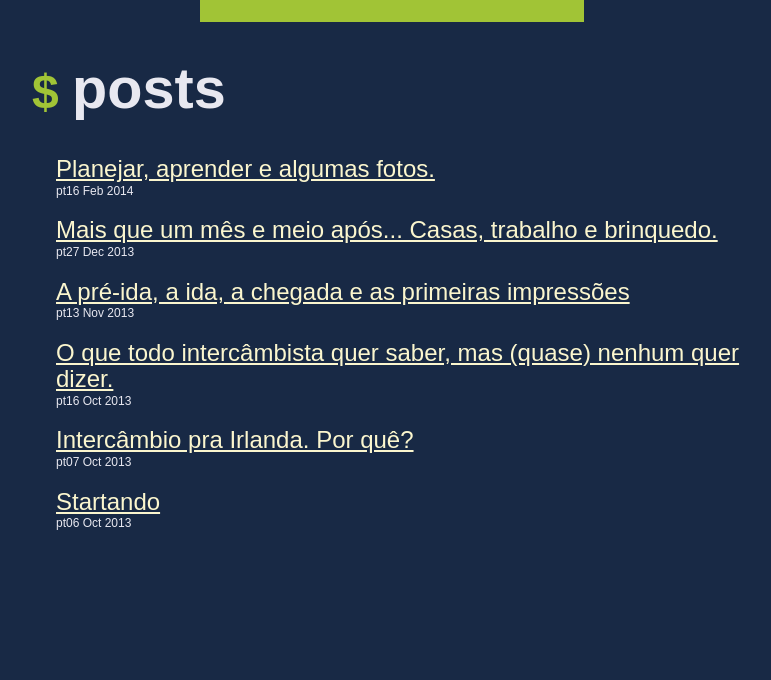
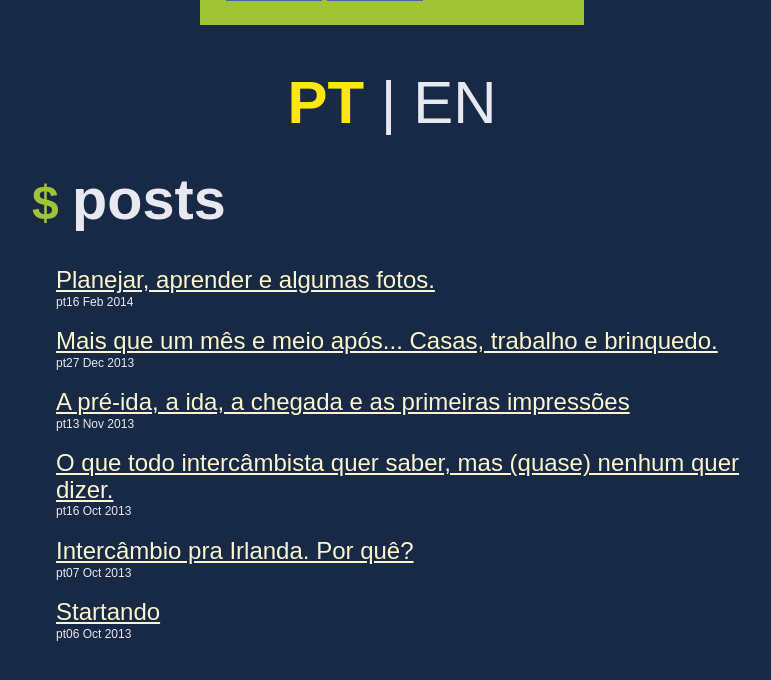
Before and after one commit to armobstatsthur/blog, a Jekyll site: the page built from index.md, in a window 1280 px wide, cut to the strip 295-1027 px from the top of the page. Shown: the top 680 px of the strip, without its empty margins (248-1019 px from the left). Built offline with Jekyll 4.4.1, drawn with Linux system fonts in a browser that asks for light colours; before the commit the page ends 917 px from its top, so only the background shows below that.

Commit message:
i18n areas and fixed main links for small devices

```diff
--- a/_layouts/main.html
+++ b/_layouts/main.html
@@ -13,8 +13,6 @@
   </head>
 
   <body lang="en">
-
-
     <section class="content">
       <header class="header">
         <a class="huge blog-title" href="/">Arthur Carvalho</a>
@@ -40,6 +38,22 @@
         </div>
       </header>
 
+      <div class="i18n-box">
+        {% if page.locale == "pt" %}
+         <a href="/" class="notDecorated"><strong>PT</strong></a>
+        {% endif %}
+        {% if page.locale != "pt" %}
+          <a href="/" class="notDecorated">PT</a>
+        {% endif %}
+        |
+        {% if page.locale == "en" %}
+          <a href="/en/" class="notDecorated"><strong>EN</strong></a>
+        {% endif %}
+        {% if page.locale != "en" %}
+          <a href="/en/" class="notDecorated">EN</a>
+        {% endif %}
+      </div>
+
       <div class="main-content">
         {{ content }}
       </div>
--- a/css/application.css
+++ b/css/application.css
@@ -179,6 +179,12 @@ h2 {
   font-size: 1.4em;
 }
 
+.i18n-box {
+  margin: 1em;
+  text-align: center;
+  font-size: 2.5em;
+}
+
 .main-content {
   max-width: 30em;
   margin: 0 auto;
@@ -288,7 +294,6 @@ h2 {
 .links ul li {
   float: none;
   width: 100%;
-  padding: .5em;
   text-align: center;
 }
 
@@ -308,6 +313,8 @@ h2 {
   text-decoration: none;
   font-size: 1.1em;
   color: #FEFEFE;
+  display: block;
+  padding: .5em;
 }
 
 .withoutDisplay {
@@ -316,6 +323,11 @@ h2 {
 
 .notVisible {
   visibility: hidden;
+}
+
+.notDecorated {
+  text-decoration: none;
+  color: inherit;
 }
 
 @media only screen and (min-width: 26em) {
--- a/index.md
+++ b/index.md
@@ -3,6 +3,7 @@ layout: main
 title: Home
 ogtype: website
 class:
+locale: pt
 ---
 
 <header class="cabecalho">
```
Also changed, not shown: en/index.md (+1 -0 lines).
